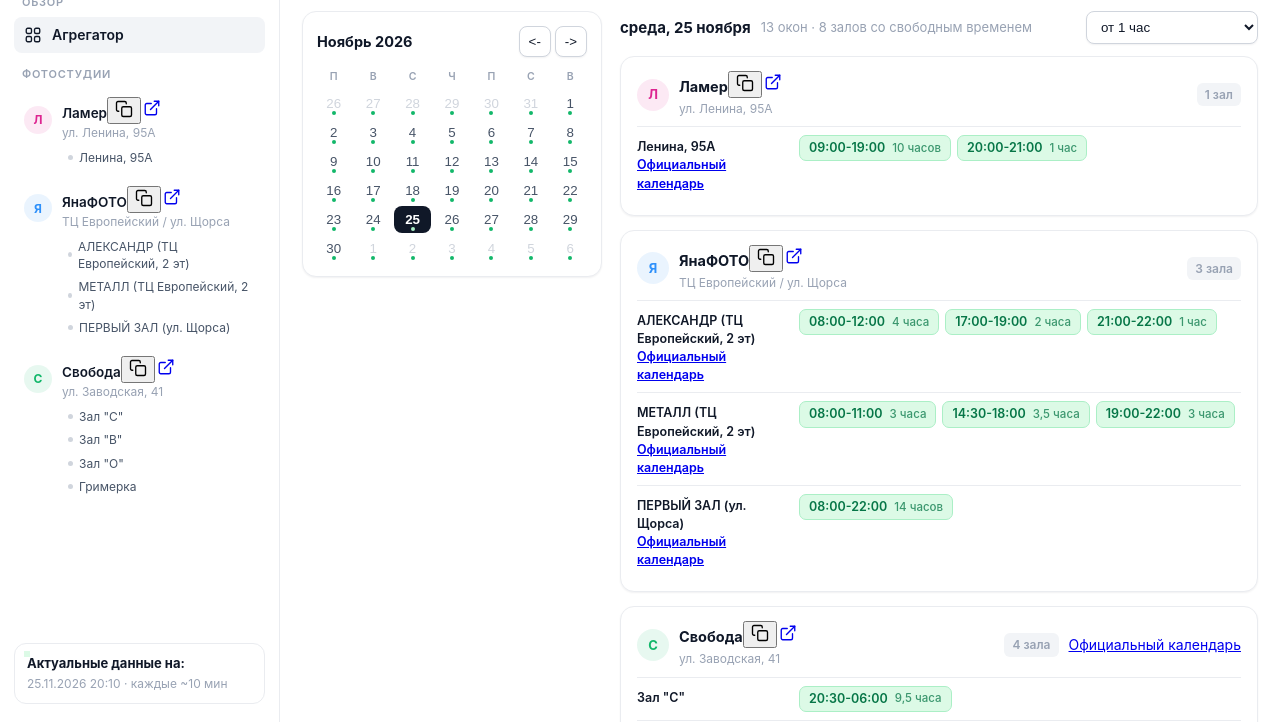
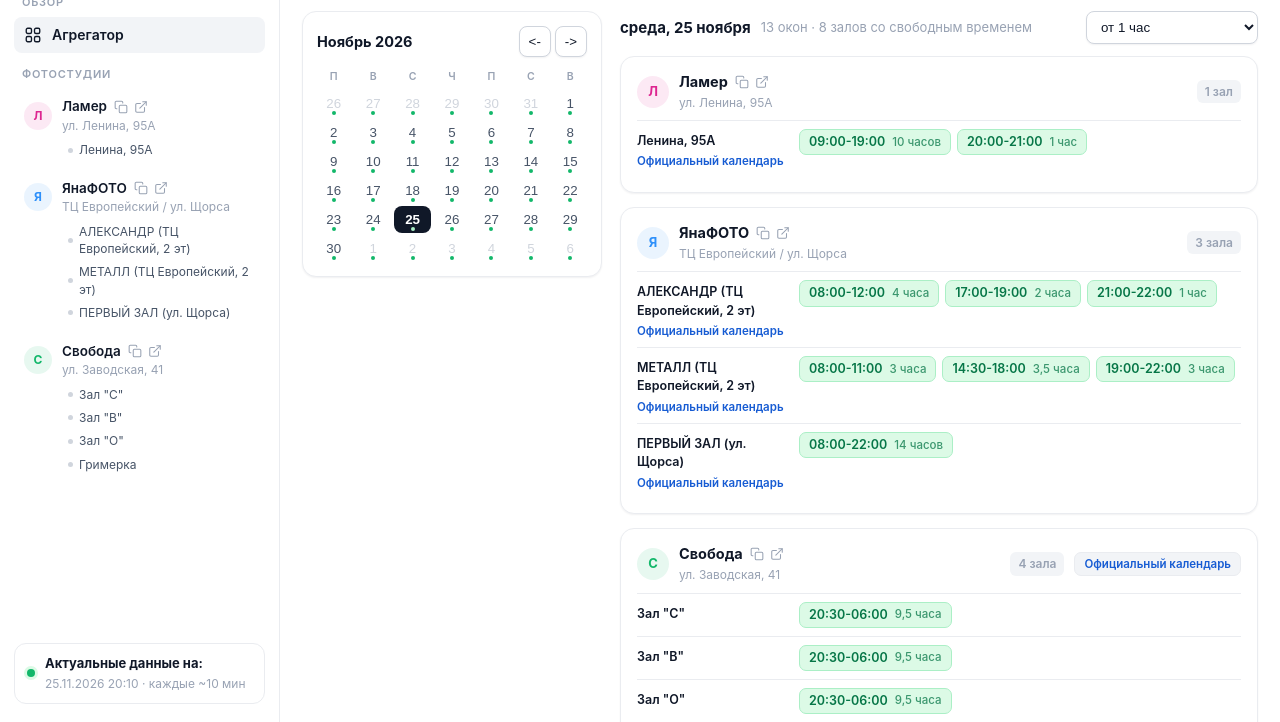
Before and after one commit to Orlefanto/studio-aggregator, a plain HTML site: page index.html in a window 1280 px wide. Both pictures are taken after a click on the button 124 px from the left and 188 px from the top of the page. Shown: the part 78-800 px from the top of the page. Drawn offline with Linux system fonts and the light colour scheme.

Commit message:
Add files via upload

```diff
--- a/app.js
+++ b/app.js
@@ -1,3 +1,9 @@
+// === ССЫЛКИ НА ФОТОСТУДИИ И ОФИЦИАЛЬНЫЕ КАЛЕНДАРИ ===
+// vk: ссылка на группу/страницу студии (копируется по иконке копирования и открывается по иконке перехода).
+// site: необязательно — если у студии есть отдельный сайт помимо vk, укажи его тут (иначе иконка перехода откроет vk).
+// studio / halls: ссылки на официальные календари.
+// Если у студии один общий календарь на все залы (как у «Свободы») — заполняй "studio", а "halls" оставь пустым {}.
+// Если у каждого зала свой отдельный календарь — заполняй "halls" по точному названию зала.
 const CALENDAR_LINKS = {
   "Ламер": {
     vk: "https://vk.ru/club201534051",
@@ -61,6 +67,14 @@ function studioBtns(s){
     site ? `<a class="copy-btn" href="${esc(site)}" target="_blank" rel="noopener noreferrer" data-action="extlink" title="Открыть страницу студии: ${esc(site)}" aria-label="Открыть страницу ${esc(s.name)}">${EXT_ICO}</a>` : ""
   }</span>`;
 }
+function showToast(msg){
+  let t = document.getElementById("toast");
+  if(!t){ t = document.createElement("div"); t.id = "toast"; t.className = "toast"; document.body.appendChild(t); }
+  t.textContent = msg;
+  t.classList.add("show");
+  clearTimeout(t._t);
+  t._t = setTimeout(()=>t.classList.remove("show"), 2200);
+}
 function fallbackCopy(text, done){
   const ta = document.createElement("textarea");
   ta.value = text; ta.style.position = "fixed"; ta.style.opacity = "0";
@@ -74,6 +88,7 @@ function copyText(text, btn){
     btn.innerHTML = CHECK_ICO;
     clearTimeout(btn._t);
     btn._t = setTimeout(()=>{ btn.classList.remove("copied"); btn.innerHTML = COPY_ICO; }, 1400);
+    showToast("Ссылка на группу студии скопирована в буфер обмена");
   };
   if(navigator.clipboard && navigator.clipboard.writeText){
     navigator.clipboard.writeText(text).then(done).catch(()=>fallbackCopy(text, done));
--- a/style.css
+++ b/style.css
@@ -27,17 +27,30 @@ svg{width:18px;height:18px;fill:none;stroke:currentColor;stroke-width:1.8;stroke
 .studio-item.active{background:var(--soft2)}
 .studio-top{display:flex;align-items:center;gap:10px}
 .studio-av{width:28px;height:28px;border-radius:50%;display:flex;align-items:center;justify-content:center;font-size:12px;font-weight:700;flex:none}
-.studio-name{font-weight:600;color:var(--ink);font-size:13.5px}
+.studio-name{font-weight:600;color:var(--ink);font-size:13.5px;display:flex;align-items:center;gap:5px}
 .studio-addr{font-size:12px;color:var(--mut)}
 .hall-list{margin:5px 0 2px 38px;display:flex;flex-direction:column;gap:2px}
 .hall-link{font-size:12px;color:var(--body);padding:2px 6px;border-radius:6px;cursor:pointer;display:flex;align-items:center;gap:6px}
-.hall-link:before{content:"";width:5px;height:5px;border-radius:50%;background:var(--line2)}
+.hall-link:before{content:"";width:5px;height:5px;border-radius:50%;background:var(--line2);flex:none}
 .hall-link:hover{background:#fff;color:var(--ink)}
-.hall-link.active{color:var(--ink);font-weight:600;background: #ffd;}
-.side-foot{margin-top:auto;border:1px solid var(--line);border-radius:12px;padding:10px 12px;display:flex;gap:10px;align-items:center}
-.side-foot .dot{width:8px;height:8px;border-radius:50%;;background:#12b76a;box-shadow:0 0 0 3px #dcfae6;flex:none}
+.hall-link.active{color:var(--ink);font-weight:600;background:#ffd}
+.hall-name{flex:1;min-width:0}
+.hall-err{width:15px;height:15px;border-radius:50%;background:var(--red);color:#fff;font-size:10px;font-weight:800;line-height:1;display:inline-flex;align-items:center;justify-content:center;flex:none;margin-left:auto;cursor:help}
+
+.side-foot{margin-top:auto;border:1px solid var(--line);border-radius:12px;padding:10px 12px;display:flex;flex-direction:column;align-items:stretch;gap:8px}
+.side-foot.has-err{border-color:var(--red-ln)}
+.sf-main{display:flex;gap:10px;align-items:center}
+.side-foot .dot{width:8px;height:8px;border-radius:50%;background:#12b76a;box-shadow:0 0 0 3px #dcfae6;flex:none}
+.side-foot .dot.err{background:var(--red);box-shadow:0 0 0 3px var(--red-bg)}
 .side-foot b{display:block;color:var(--ink);font-size:13px}
 .side-foot span{font-size:12px;color:var(--mut)}
+.side-service{border-top:1px solid var(--red-ln);padding-top:7px;font-size:11.5px;line-height:1.35;color:var(--red);font-weight:500;display:flex;flex-direction:column;gap:4px}
+
+.st-acts{display:inline-flex;align-items:center;gap:2px;flex:none}
+.copy-btn{border:0;background:none;padding:2px;margin:0;color:var(--mut);cursor:pointer;border-radius:5px;display:inline-flex;align-items:center;justify-content:center;line-height:1;flex:none;text-decoration:none;transition:color .15s,background .15s}
+.copy-btn svg{width:14px;height:14px}
+.copy-btn:hover{color:var(--ink);background:var(--soft2)}
+.copy-btn.copied{color:var(--green);background:var(--green-bg)}
 
 .main{flex:1;overflow-y:auto;padding:16px 22px 26px;min-width:0}
 .tabs{display:inline-flex;background:var(--soft2);border-radius:9px;padding:3px;gap:3px}
@@ -50,9 +63,14 @@ svg{width:18px;height:18px;fill:none;stroke:currentColor;stroke-width:1.8;stroke
 .card{background:#fff;border:1px solid var(--line);border-radius:14px;box-shadow:var(--sh);animation:up .28s ease}
 @keyframes up{from{opacity:0;transform:translateY(6px)}to{opacity:1;transform:none}}
 .cal-head{display:flex;align-items:center;gap:14px;padding:12px 16px;flex-wrap:wrap}
-.cal-id{display:flex;align-items:baseline;gap:8px}
+.cal-id{display:flex;align-items:center;gap:8px;flex-wrap:wrap}
 .cal-h1{margin:0;font-size:20px;font-weight:700;color:var(--ink);letter-spacing:-.01em}
 .cal-addr{font-size:12px;color:var(--mut)}
+.cal-link{font-size:11.5px;font-weight:600;color:#175cd3;text-decoration:none;display:inline-flex;align-items:center;white-space:nowrap}
+.cal-link:hover{text-decoration:underline;color:#1849a9}
+.cal-id .cal-link,.res-head .cal-link{background:var(--soft2);border:1px solid var(--line);border-radius:7px;padding:3px 9px}
+.cal-id .cal-link:hover,.res-head .cal-link:hover{background:var(--soft);text-decoration:none;border-color:var(--line2)}
+.cal-err{background:var(--red-bg);border:1px solid var(--red-ln);color:var(--red);font-size:12px;font-weight:600;border-radius:8px;padding:6px 10px;line-height:1.3;max-width:440px}
 .cal-tools{margin-left:auto;display:flex;align-items:center;gap:8px;flex-wrap:wrap}
 .btn{font:600 13px inherit;padding:7px 13px;border:1px solid var(--line2);background:#fff;border-radius:8px;color:var(--ink);cursor:pointer;box-shadow:var(--sh)}
 .btn:hover{background:var(--soft)}
@@ -96,13 +114,15 @@ td.today .dnum{background:var(--ink);color:#fff}
 .agg-tools{display:flex;align-items:center;gap:10px;margin-bottom:12px;flex-wrap:wrap}
 .agg-sum{font-size:13px;color:var(--mut)}
 .res-card{margin-bottom:14px;padding:14px 16px}
-.res-head{display:flex;align-items:center;gap:10px;margin-bottom:8px}
+.res-head{display:flex;align-items:center;gap:10px;margin-bottom:8px;flex-wrap:wrap}
 .res-head .studio-av{width:32px;height:32px;font-size:13px}
-.res-head b{color:var(--ink);font-size:14.5px;display:block}
+.res-head b{color:var(--ink);font-size:14.5px;display:flex;align-items:center;gap:5px}
 .res-head span{font-size:12px;color:var(--mut)}
 .res-badge{margin-left:auto;font-size:11.5px;font-weight:600;color:#667085;background:var(--soft2);border-radius:6px;padding:3px 8px}
 .hall-row{display:flex;gap:12px;align-items:flex-start;padding:8px 0;border-top:1px solid var(--line)}
-.hall-row .hn{width:150px;flex:none;font-size:12.5px;font-weight:600;color:var(--ink);padding-top:3px}
+.hall-row .hn{width:150px;flex:none;font-size:12.5px;font-weight:600;color:var(--ink);padding-top:3px;display:flex;flex-direction:column;align-items:flex-start;gap:3px}
+.hn-top{display:flex;align-items:center;gap:6px;width:100%}
+.hn-link{cursor:pointer}
 .chips{display:flex;flex-wrap:wrap;gap:6px}
 .chip{display:inline-flex;align-items:center;gap:7px;background:var(--green-bg);border:1px solid var(--green-ln);color:var(--green);font-size:12.5px;font-weight:600;border-radius:7px;padding:3px 9px}
 .chip.busy{background:var(--red-bg);border-color:var(--red-ln);color:var(--red)}
@@ -123,16 +143,6 @@ td.today .dnum{background:var(--ink);color:#fff}
 #modal .ev:last-child{border-bottom:0}
 .mmeasure{position:absolute;left:0;right:0;top:0;visibility:hidden;pointer-events:none}
 
-@media (max-width:1000px){
-  .app{flex-direction:column;height:auto}
-  .sidebar{width:100%;border-right:0;border-bottom:1px solid var(--line);max-height:44vh}
-  .agg-layout{grid-template-columns:1fr}
-  .grid td{height:104px}
-}
-
-.st-acts{display:inline-flex;align-items:center;gap:2px;flex:none}
-.hn-link{cursor:pointer}
-
 .tgrid{border-top:1px solid var(--line);margin-top:6px}
 .trow{display:flex;align-items:flex-start;gap:14px;padding:12px 0;border-bottom:1px solid var(--line)}
 .tlabel{width:54px;flex:none;font-size:13px;font-weight:500;color:var(--body);padding-top:6px}
@@ -146,3 +156,13 @@ td.today .dnum{background:var(--ink);color:#fff}
 .tl-box{width:12px;height:12px;border-radius:3px;border:1px solid var(--line2);background:#fff;display:inline-block}
 .tl-box.busy{background:var(--red-bg);border-color:var(--red-ln)}
 .tl-box.off{background:var(--soft);border-color:var(--line)}
+
+.toast{position:fixed;bottom:20px;right:20px;z-index:90;background:var(--ink);color:#fff;font-size:13px;font-weight:500;padding:10px 14px;border-radius:10px;box-shadow:0 10px 30px rgba(16,24,40,.22);opacity:0;transform:translateY(8px);pointer-events:none;transition:opacity .18s,transform .18s}
+.toast.show{opacity:1;transform:none}
+
+@media (max-width:1000px){
+  .app{flex-direction:column;height:auto}
+  .sidebar{width:100%;border-right:0;border-bottom:1px solid var(--line);max-height:44vh}
+  .agg-layout{grid-template-columns:1fr}
+  .grid td{height:104px}
+}
```
